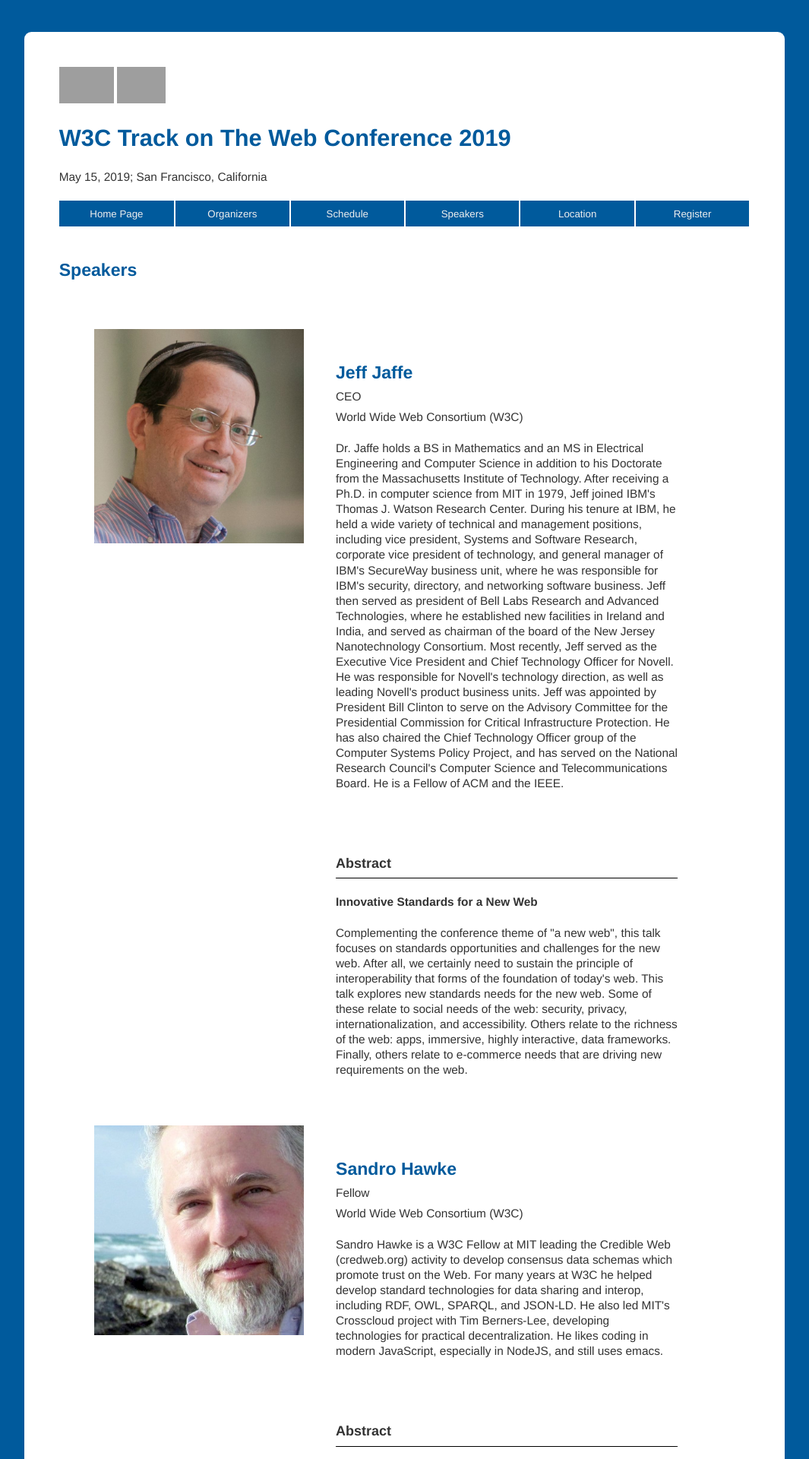
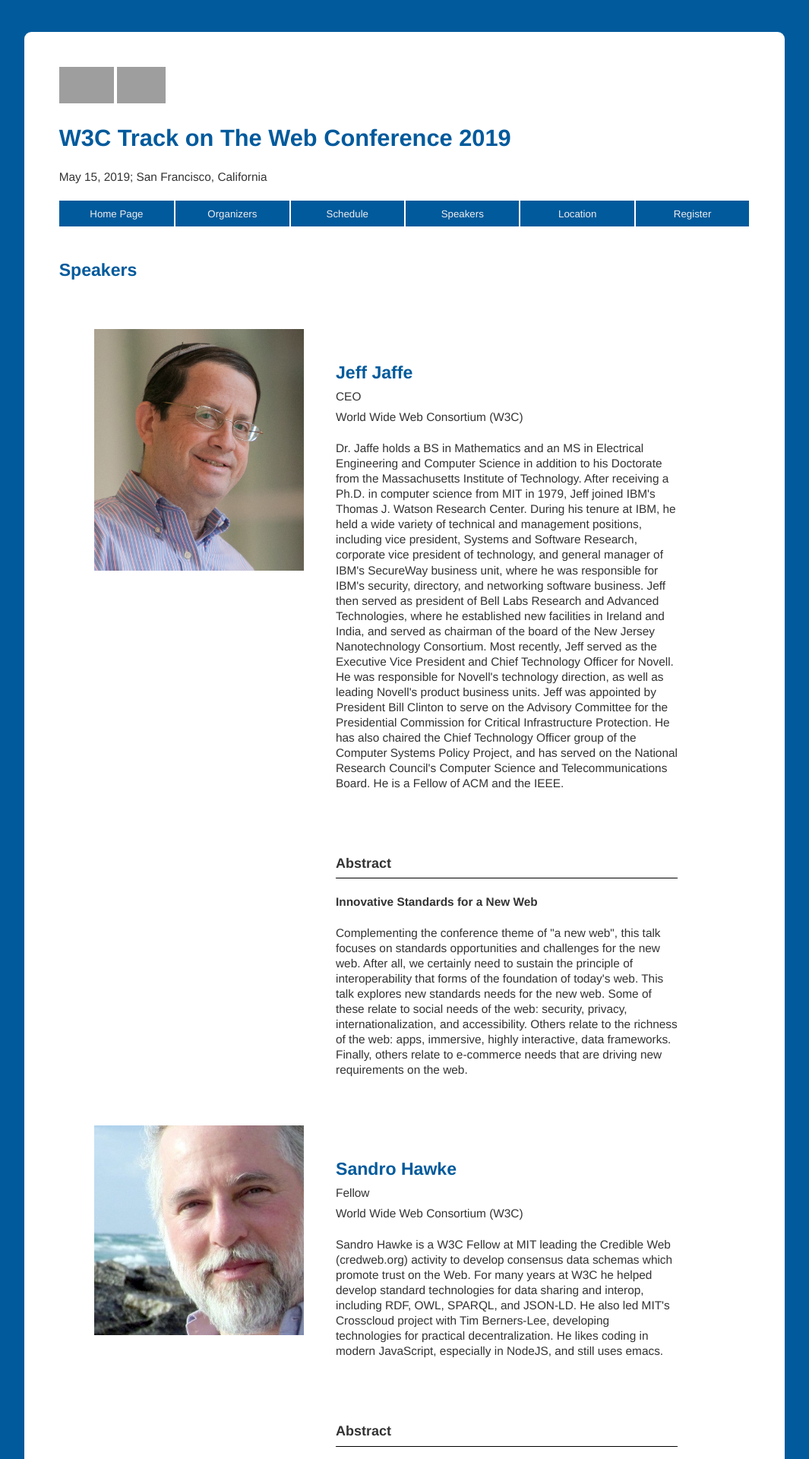
Before and after one commit to w3c/w3c-track-2019, a Jekyll site: the page built from speakers.md, in a window 1280 px wide. Shown: the top 1920 px of the page at 76% size, without its empty margins (108-1173 px from the left). Built offline with Jekyll 4.4.1, drawn with Linux system fonts in a browser that asks for light colours; our own code applies the rules of GitHub Pages for plain Markdown files; grey boxes are pictures that could not be loaded.

Commit message:
Update speakers.md

```diff
--- a/speakers.md
+++ b/speakers.md
@@ -10,7 +10,7 @@ layout: home
 			<div class="col-1">
 				<div class="profile-picture">
 					<picture>
-						<img alt="Jeff Jaffe" src="assets/images/Jeff-Jaffe2.jpg">
+						<img alt="Jeff Jaffe" src="assets/images/Jeff-Jaffe.jpg">
 					</picture>
 				</div>
 			</div>
```
